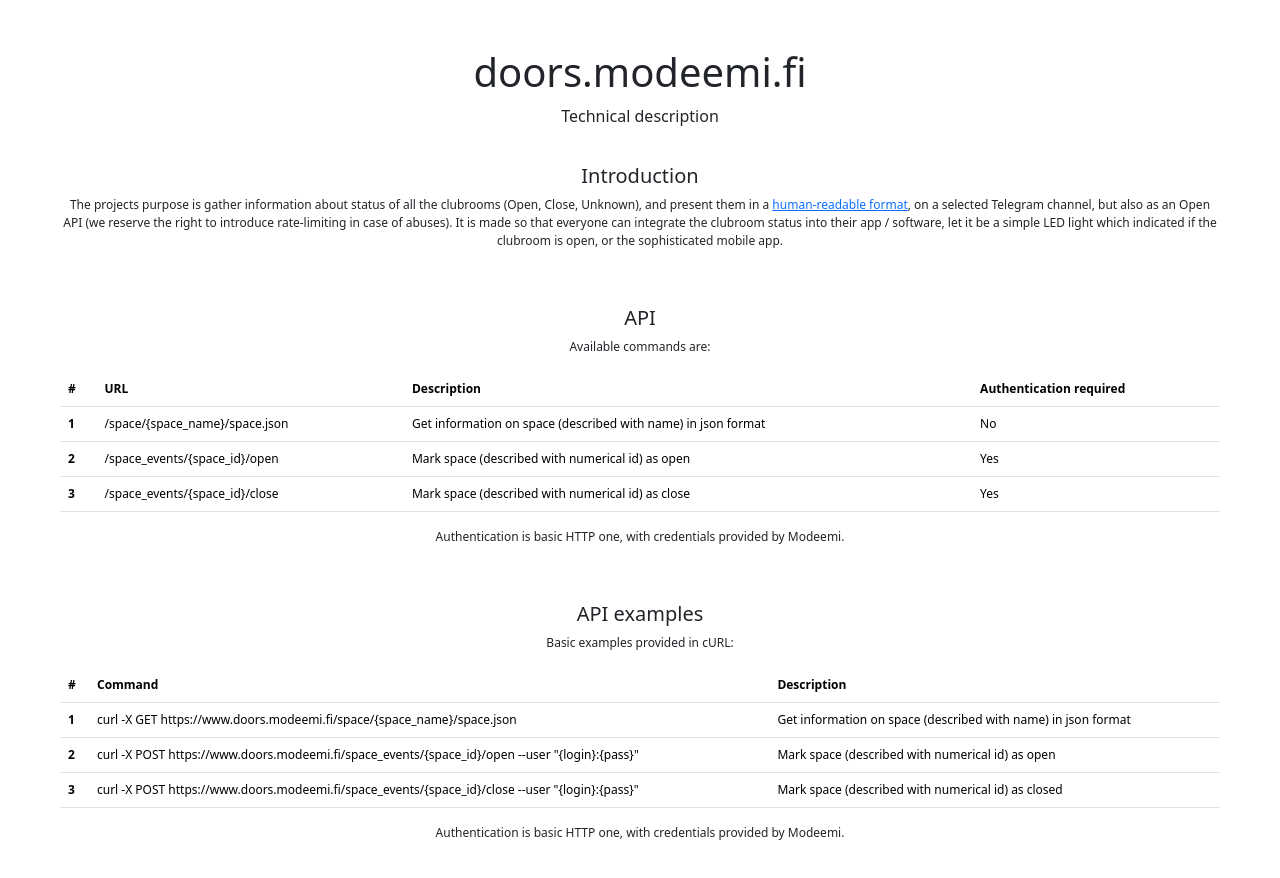
After one commit to modeemi/doors, a FastAPI app: template templates/tech.html in a window 1280 px wide. The commit adds this page. Run offline with FastAPI, Linux system fonts and the light colour scheme; the template is opened without the code that fills it, so the values that code supplies are empty; some libraries are stand-ins or nearby versions.

Commit message:
Added description

```diff
--- a/main.py
+++ b/main.py
@@ -211,6 +211,10 @@
         request=request, name="index.html", context={"id": id, "spaces": spaces_dict}
     )
 
+@app.get("/tech")
+def tech(request: Request):
+    return templates.TemplateResponse(request=request, name="tech.html")
+
 
 @app.get("/space/by_id/{space_id}")
 def read_space(space_id: int, session: SessionDep) -> Space:
--- /dev/null
+++ b/templates/tech.html
@@ -0,0 +1,110 @@
+<!DOCTYPE html>
+<html lang="en">
+<head>
+  <meta charset="UTF-8">
+  <meta name="viewport" content="width=device-width, initial-scale=1.0">
+  <title>doors.modeemi.fi [IN DEVELOPMENT!]</title>
+
+  <!-- Bootstrap CSS -->
+  <link href="/static/css/bootstrap.min.css" rel="stylesheet">
+  <style>
+    .narrow-container {
+      max-width: 1200px;  /* narrower width */
+      margin-left: auto;  /* centers horizontally */
+      margin-right: auto;
+      padding: 20px;      /* optional padding */
+    }
+  .tiny-text {
+    font-size: 12px;
+  }
+  .not-that-tiny-text {
+    font-size: 12px;
+  }
+  </style>
+</head>
+<body>
+
+  <div class="container mt-5">
+    <h1 class="text-center">doors.modeemi.fi</h1>
+    <p class="text-center">Technical description</p>
+  </div>
+
+  <div class="container-md narrow-container tiny-text">
+    <h5 class="text-center">Introduction</h5>
+    <p class="text-center">The projects purpose is gather information about status of all the clubrooms (Open, Close, Unknown), and present them in a <a href="/status">human-readable format</a>, on a selected Telegram channel, but also as an Open API (we reserve the right to introduce rate-limiting in case of abuses). It is made so that everyone can integrate the clubroom status into their app / software, let it be a simple LED light which indicated if the clubroom is open, or the sophisticated mobile app.</p>
+  </div>
+
+  <div class="container-md narrow-container tiny-text">
+    <h5 class="text-center">API</h5>
+    <p class="text-center">Available commands are:</p>
+    <table class="table">
+      <thead>
+        <tr>
+          <th scope="col">#</th>
+          <th scope="col">URL</th>
+          <th scope="col">Description</th>
+          <th scope="col">Authentication required</th>
+        </tr>
+      </thead>
+      <tbody>
+        <tr>
+          <th scope="row">1</th>
+          <td>/space/{space_name}/space.json</td>
+          <td>Get information on space (described with name) in json format</td>
+          <td>No</td>
+        </tr>
+        <tr>
+          <th scope="row">2</th>
+          <td>/space_events/{space_id}/open</td>
+          <td>Mark space (described with numerical id) as open </td>
+          <td>Yes</td>
+        </tr>
+        <tr>
+          <th scope="row">3</th>
+          <td>/space_events/{space_id}/close</td>
+          <td>Mark space (described with numerical id) as close </td>
+          <td>Yes</td>
+        </tr>
+      </tbody>
+    </table>
+    <p class="text-center">Authentication is basic HTTP one, with credentials provided by Modeemi. </p>
+  </div>
+
+  <div class="container-md narrow-container tiny-text">
+    <h5 class="text-center">API examples</h5>
+    <p class="text-center">Basic examples provided in cURL:</p>
+    <table class="table">
+      <thead>
+        <tr>
+          <th scope="col">#</th>
+          <th scope="col">Command</th>
+          <th scope="col">Description</th>
+        </tr>
+      </thead>
+      <tbody>
+        <tr>
+          <th scope="row">1</th>
+          <td>curl -X GET https://www.doors.modeemi.fi/space/{space_name}/space.json</td>
+          <td>Get information on space (described with name) in json format</td>
+        </tr>
+        <tr>
+          <th scope="row">2</th>
+          <td>curl -X POST https://www.doors.modeemi.fi/space_events/{space_id}/open --user "{login}:{pass}"</td>
+          <td>Mark space (described with numerical id) as open </td>
+        </tr>
+        <tr>
+          <th scope="row">3</th>
+          <td>curl -X POST https://www.doors.modeemi.fi/space_events/{space_id}/close --user "{login}:{pass}"</td>
+          <td>Mark space (described with numerical id) as closed </td>
+        </tr>
+      </tbody>
+    </table>
+    <p class="text-center">Authentication is basic HTTP one, with credentials provided by Modeemi. </p>
+  </div>
+
+  <!-- Bootstrap JS Bundle (includes Popper) -->
+  <script src="/static/js/bootstrap.bundle.min.js"></script>
+
+
+</body>
+</html>
```
Also changed, not shown: templates/index.html (+42 -9 lines).
